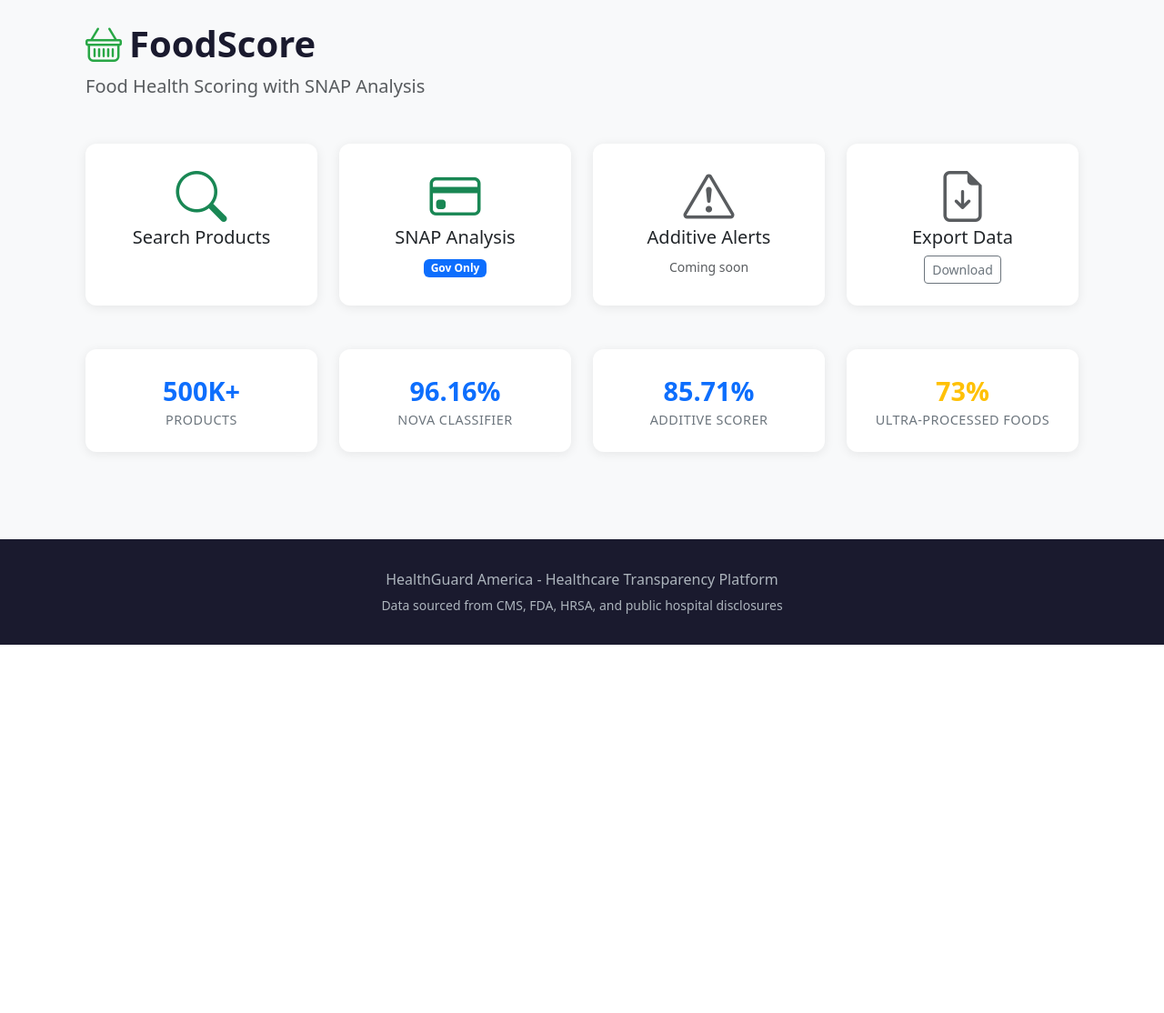
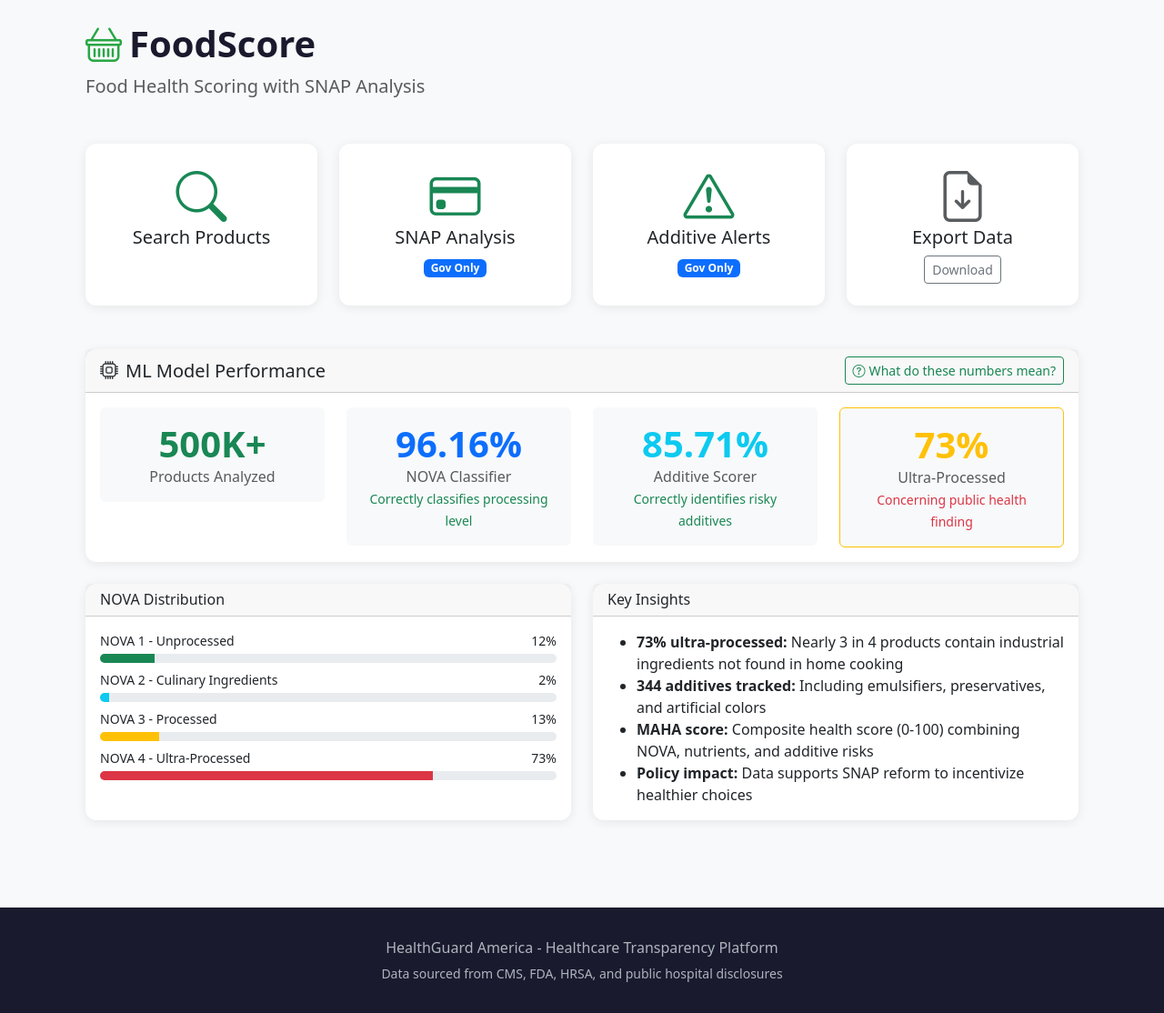
Before and after one commit to bryanc5864/HealthGuard-America, a Flask app: page /gov/foodscore/ in a window 1280 px wide. Shown: the part 134-1248 px from the top of the page at 91% size. Before the commit the page ends 843 px from the top, so only its background shows below. Run offline with Flask 3, Linux system fonts and the light colour scheme; the visitor is signed in with stand-in values (Sample User, id 1).

Commit message:
updated forntend

```diff
--- a/frontend/blueprints/gov/foodscore.py
+++ b/frontend/blueprints/gov/foodscore.py
@@ -78,3 +78,21 @@ def foodscore_snap():
     return render_template('gov/foodscore/snap.html',
                           stats=stats, snap_analysis=snap_analysis,
                           high_risk=high_risk, nova_dist=nova_dist)
+
+
+@gov_bp.route('/foodscore/additives')
+@gov_required
+def foodscore_additives():
+    """Additive alerts and risk analysis (gov-only)"""
+    search = request.args.get('q', '')
+    additives = FoodScoreService.get_additives(search=search if search else None, limit=200)
+    stats = FoodScoreService.get_stats()
+
+    # Categorize additives by risk level
+    high_risk_additives = [a for a in additives if float(a.get('risk_score', a.get('score', 50))) >= 70]
+    medium_risk = [a for a in additives if 40 <= float(a.get('risk_score', a.get('score', 50))) < 70]
+    low_risk = [a for a in additives if float(a.get('risk_score', a.get('score', 50))) < 40]
+
+    return render_template('gov/foodscore/additives.html',
+                          additives=additives, stats=stats, search=search,
+                          high_risk=high_risk_additives, medium_risk=medium_risk, low_risk=low_risk)
--- a/frontend/templates/gov/foodscore/home.html
+++ b/frontend/templates/gov/foodscore/home.html
@@ -33,13 +33,13 @@
             </a>
         </div>
         <div class="col-md-3">
-            <div class="card h-100">
+            <a href="{{ url_for('gov.foodscore_additives') }}" class="card h-100 text-decoration-none">
                 <div class="card-body text-center p-4">
-                    <i class="bi bi-exclamation-triangle display-4 text-muted mb-3"></i>
+                    <i class="bi bi-exclamation-triangle display-4 text-success mb-3"></i>
                     <h5>Additive Alerts</h5>
-                    <small class="text-muted">Coming soon</small>
+                    <span class="badge bg-primary">Gov Only</span>
                 </div>
-            </div>
+            </a>
         </div>
         <div class="col-md-3">
             <div class="card h-100">
@@ -52,29 +52,129 @@
         </div>
     </div>
 
-    <div class="row g-4">
-        <div class="col-md-3">
-            <div class="card stat-card">
-                <div class="stat-value" style="font-size: 1.8rem;">500K+</div>
-                <div class="stat-label">Products</div>
+    <!-- ML Models Section with Explanations -->
+    <div class="card mb-4">
+        <div class="card-header d-flex justify-content-between align-items-center">
+            <h5 class="mb-0"><i class="bi bi-cpu me-2"></i>ML Model Performance</h5>
+            <button class="btn btn-sm btn-outline-success" data-bs-toggle="collapse" data-bs-target="#modelHelp">
+                <i class="bi bi-question-circle me-1"></i>What do these numbers mean?
+            </button>
+        </div>
+        <div class="collapse" id="modelHelp">
+            <div class="card-body bg-light border-bottom">
+                <h6><i class="bi bi-info-circle me-2"></i>Understanding Our ML Models</h6>
+                <div class="row">
+                    <div class="col-md-4">
+                        <p class="small mb-2"><strong>NOVA Classifier (96.16% accuracy):</strong>
+                        Predicts food processing level (NOVA 1-4) from ingredients.
+                        96 out of 100 foods are correctly classified as unprocessed, processed, or ultra-processed.</p>
+                    </div>
+                    <div class="col-md-4">
+                        <p class="small mb-2"><strong>Additive Scorer (85.71% accuracy):</strong>
+                        Identifies and risk-scores food additives.
+                        Correctly flags harmful additives 86 times out of 100, helping identify potentially risky products.</p>
+                    </div>
+                    <div class="col-md-4">
+                        <p class="small mb-2"><strong>Ultra-Processed (73%):</strong>
+                        Not a model metric - this shows that 73% of products in our database are classified as NOVA 4 (ultra-processed),
+                        a concerning finding for public health.</p>
+                    </div>
+                </div>
             </div>
         </div>
-        <div class="col-md-3">
-            <div class="card stat-card">
-                <div class="stat-value" style="font-size: 1.8rem;">96.16%</div>
-                <div class="stat-label">NOVA Classifier</div>
+        <div class="card-body">
+            <div class="row g-4">
+                <div class="col-md-3">
+                    <div class="text-center p-3 bg-light rounded">
+                        <div class="display-6 fw-bold text-success">500K+</div>
+                        <div class="text-muted">Products Analyzed</div>
+                    </div>
+                </div>
+                <div class="col-md-3">
+                    <div class="text-center p-3 bg-light rounded">
+                        <div class="display-6 fw-bold text-primary">96.16%</div>
+                        <div class="text-muted">NOVA Classifier</div>
+                        <small class="text-success">Correctly classifies processing level</small>
+                    </div>
+                </div>
+                <div class="col-md-3">
+                    <div class="text-center p-3 bg-light rounded">
+                        <div class="display-6 fw-bold text-info">85.71%</div>
+                        <div class="text-muted">Additive Scorer</div>
+                        <small class="text-success">Correctly identifies risky additives</small>
+                    </div>
+                </div>
+                <div class="col-md-3">
+                    <div class="text-center p-3 bg-light rounded border border-warning">
+                        <div class="display-6 fw-bold text-warning">73%</div>
+                        <div class="text-muted">Ultra-Processed</div>
+                        <small class="text-danger">Concerning public health finding</small>
+                    </div>
+                </div>
             </div>
         </div>
-        <div class="col-md-3">
-            <div class="card stat-card">
-                <div class="stat-value" style="font-size: 1.8rem;">85.71%</div>
-                <div class="stat-label">Additive Scorer</div>
+    </div>
+
+    <!-- Quick Stats -->
+    <div class="row g-4">
+        <div class="col-md-6">
+            <div class="card h-100">
+                <div class="card-header">
+                    <h6 class="mb-0">NOVA Distribution</h6>
+                </div>
+                <div class="card-body">
+                    <div class="mb-2">
+                        <div class="d-flex justify-content-between mb-1">
+                            <small>NOVA 1 - Unprocessed</small>
+                            <small>12%</small>
+                        </div>
+                        <div class="progress" style="height: 10px;">
+                            <div class="progress-bar bg-success" style="width: 12%"></div>
+                        </div>
+                    </div>
+                    <div class="mb-2">
+                        <div class="d-flex justify-content-between mb-1">
+                            <small>NOVA 2 - Culinary Ingredients</small>
+                            <small>2%</small>
+                        </div>
+                        <div class="progress" style="height: 10px;">
+                            <div class="progress-bar bg-info" style="width: 2%"></div>
+                        </div>
+                    </div>
+                    <div class="mb-2">
+                        <div class="d-flex justify-content-between mb-1">
+                            <small>NOVA 3 - Processed</small>
+                            <small>13%</small>
+                        </div>
+                        <div class="progress" style="height: 10px;">
+                            <div class="progress-bar bg-warning" style="width: 13%"></div>
+                        </div>
+                    </div>
+                    <div class="mb-2">
+                        <div class="d-flex justify-content-between mb-1">
+                            <small>NOVA 4 - Ultra-Processed</small>
+                            <small>73%</small>
+                        </div>
+                        <div class="progress" style="height: 10px;">
+                            <div class="progress-bar bg-danger" style="width: 73%"></div>
+                        </div>
+                    </div>
+                </div>
             </div>
         </div>
-        <div class="col-md-3">
-            <div class="card stat-card border-warning">
-                <div class="stat-value text-warning" style="font-size: 1.8rem;">73%</div>
-                <div class="stat-label">Ultra-Processed Foods</div>
+        <div class="col-md-6">
+            <div class="card h-100">
+                <div class="card-header">
+                    <h6 class="mb-0">Key Insights</h6>
+                </div>
+                <div class="card-body">
+                    <ul class="mb-0">
+                        <li><strong>73% ultra-processed:</strong> Nearly 3 in 4 products contain industrial ingredients not found in home cooking</li>
+                        <li><strong>344 additives tracked:</strong> Including emulsifiers, preservatives, and artificial colors</li>
+                        <li><strong>MAHA score:</strong> Composite health score (0-100) combining NOVA, nutrients, and additive risks</li>
+                        <li><strong>Policy impact:</strong> Data supports SNAP reform to incentivize healthier choices</li>
+                    </ul>
+                </div>
             </div>
         </div>
     </div>
--- a/frontend/templates/public/foodscore/home.html
+++ b/frontend/templates/public/foodscore/home.html
@@ -35,9 +35,10 @@
             </div>
         </div>
         <div class="col-md-3">
-            <div class="card stat-card">
+            <div class="card stat-card" data-bs-toggle="tooltip" title="Our NOVA classifier correctly identifies food processing levels 96% of the time">
                 <div class="stat-value text-success">96%</div>
-                <div class="stat-label">ML Accuracy</div>
+                <div class="stat-label">NOVA Classifier</div>
+                <small class="text-muted">Accuracy</small>
             </div>
         </div>
     </div>
```
Also changed, not shown: frontend/templates/gov/foodscore/additives.html (added, +232 -0 lines), .claude/settings.local.json.
